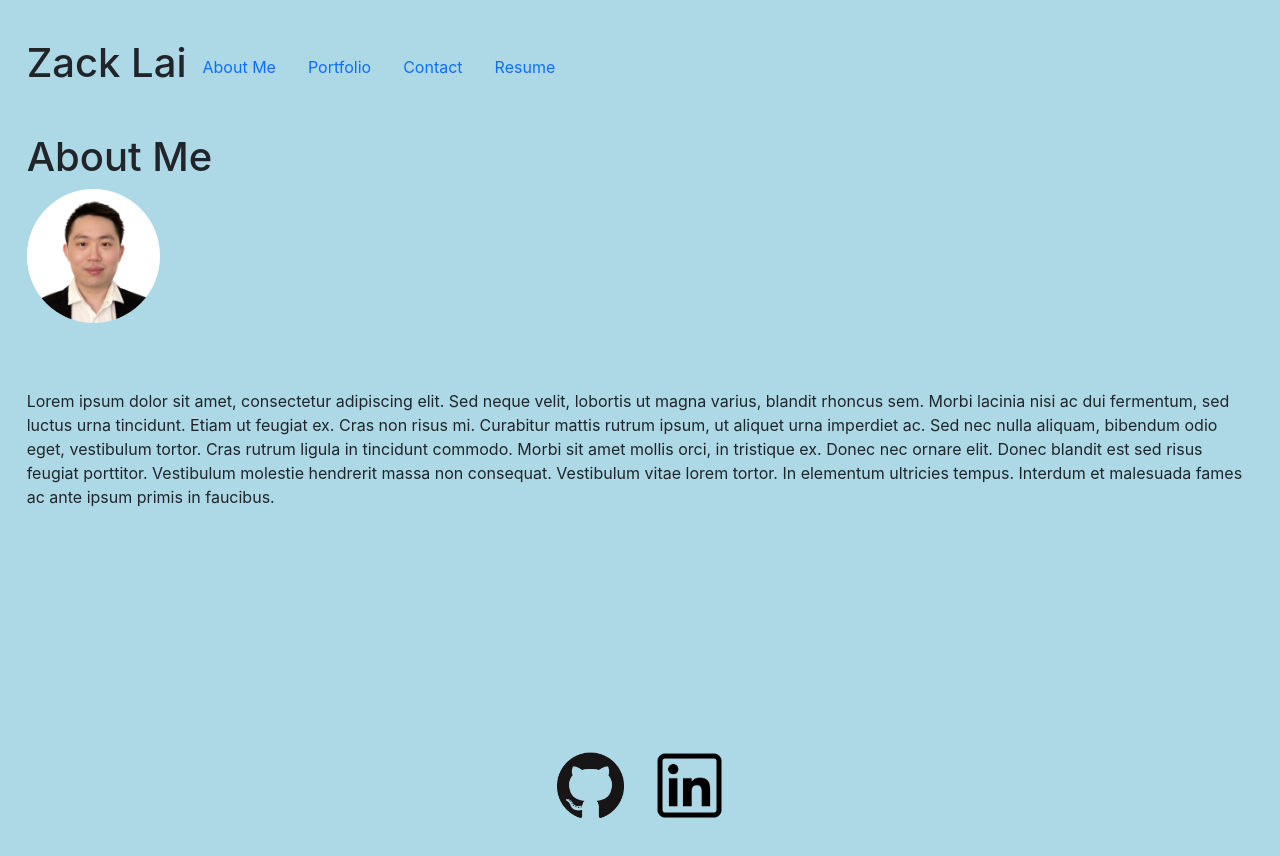
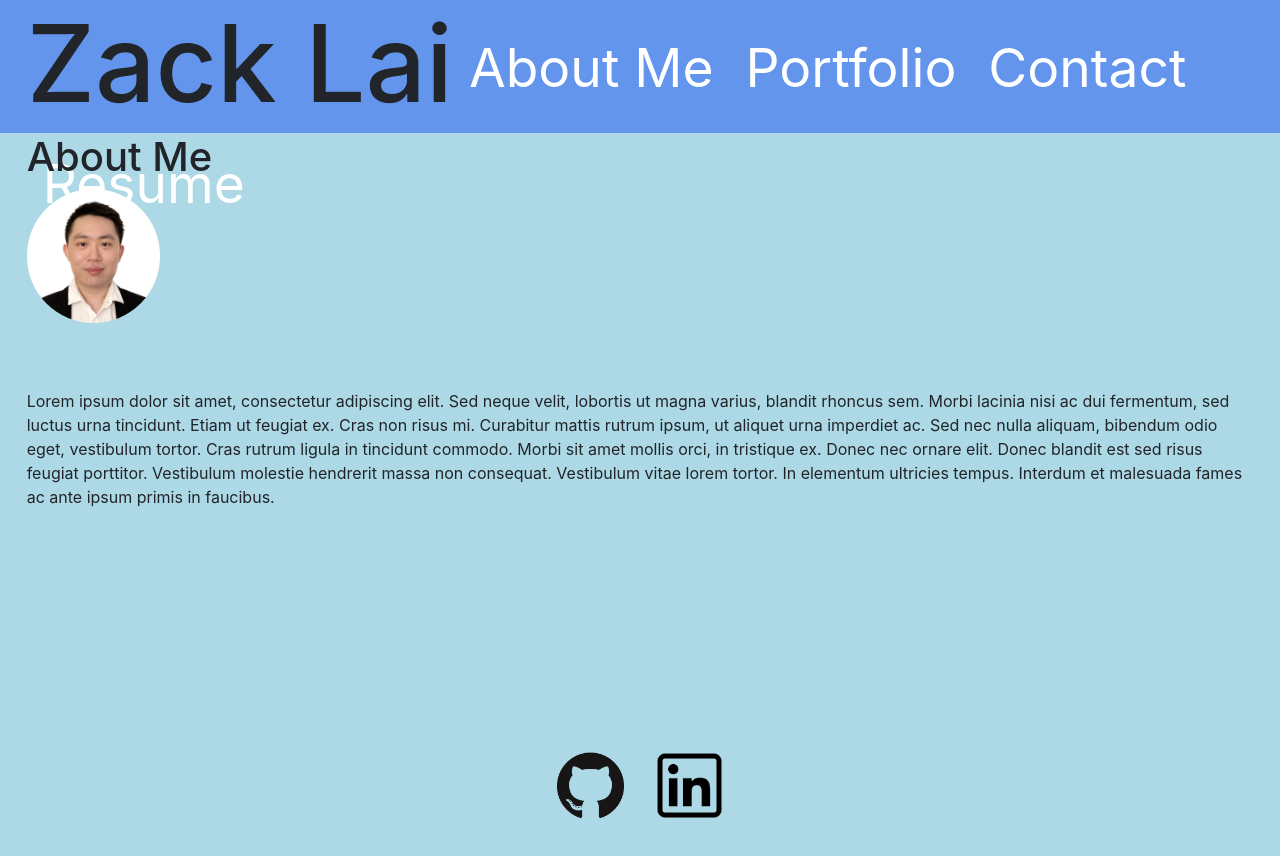
Before and after one commit to ZackLai21/react-portfolio, a React (Create React App) app: page / in a window 1280 px wide. Shown: the top 856 px of the page. Built offline with nearby package versions, Linux system fonts and the light colour scheme.

Commit message:
apply some styles and fix some bugs

```diff
--- a/src/components/NavTabs.js
+++ b/src/components/NavTabs.js
@@ -1,19 +1,19 @@
-import React from 'react';
+import React from "react";
 
 // Here we are using object destructuring assignment to pluck off our variables from the props object
 // We assign them to their own variable names
 function NavTabs({ currentPage, handlePageChange }) {
   return (
-
+    <div className='container-fulid header-color'>
       <ul className="nav d-flex align-items-center make-neat">
-      <h1>Zack Lai</h1>
+        <h1 className='name'>Zack Lai</h1>
         <li className="nav-item">
           <a
             href="#home"
-          onClick={() => handlePageChange('Home')}
+            onClick={() => handlePageChange("Home")}
             // This is a conditional (ternary) operator that checks to see if the current page is "Home"
             // If it is, we set the current page to 'nav-link-active', otherwise we set it to 'nav-link'
-          className={currentPage === 'Home' ? 'nav-link active' : 'nav-link'}
+            className={currentPage === "Home" ? "nav-link active a-tag" : "nav-link a-tag"}
           >
             About Me
           </a>
@@ -21,9 +21,11 @@ function NavTabs({ currentPage, handlePageChange }) {
         <li className="nav-item">
           <a
             href="#project"
-          onClick={() => handlePageChange('Project')}
+            onClick={() => handlePageChange("Project")}
             // Check to see if the currentPage is `About`, and if so we use the active link class from bootstrap. Otherwise, we set it to a normal nav-link
-          className={currentPage === 'Project' ? 'nav-link active' : 'nav-link'}
+            className={
+              currentPage === "Project" ? "nav-link active a-tag" : "nav-link a-tag"
+            }
           >
             Portfolio
           </a>
@@ -31,9 +33,11 @@ function NavTabs({ currentPage, handlePageChange }) {
         <li className="nav-item">
           <a
             href="#contact"
-          onClick={() => handlePageChange('Contact')}
+            onClick={() => handlePageChange("Contact")}
             // Check to see if the currentPage is `Blog`, and if so we use the active link class from bootstrap. Otherwise, we set it to a normal nav-link
-          className={currentPage === 'Contact' ? 'nav-link active' : 'nav-link'}
+            className={
+              currentPage === "Contact" ? "nav-link active a-tag" : "nav-link a-tag"
+            }
           >
             Contact
           </a>
@@ -41,14 +45,17 @@ function NavTabs({ currentPage, handlePageChange }) {
         <li className="nav-item">
           <a
             href="#resume"
-          onClick={() => handlePageChange('Resume')}
+            onClick={() => handlePageChange("Resume")}
             // Check to see if the currentPage is `Contact`, and if so we use the active link class from bootstrap. Otherwise, we set it to a normal nav-link
-          className={currentPage === 'Resume' ? 'nav-link active' : 'nav-link'}
+            className={
+              currentPage === "Resume" ? "nav-link active a-tag" : "nav-link a-tag"
+            }
           >
             Resume
           </a>
         </li>
       </ul>
+    </div>
   );
 }
 
```
Lines whose indentation alone changed are shown as unchanged.
